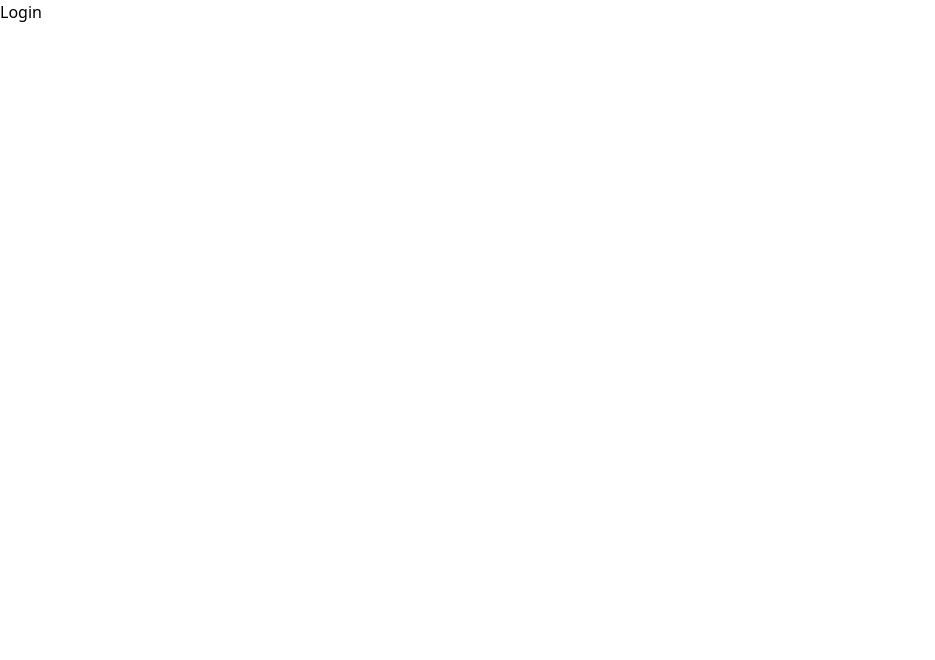
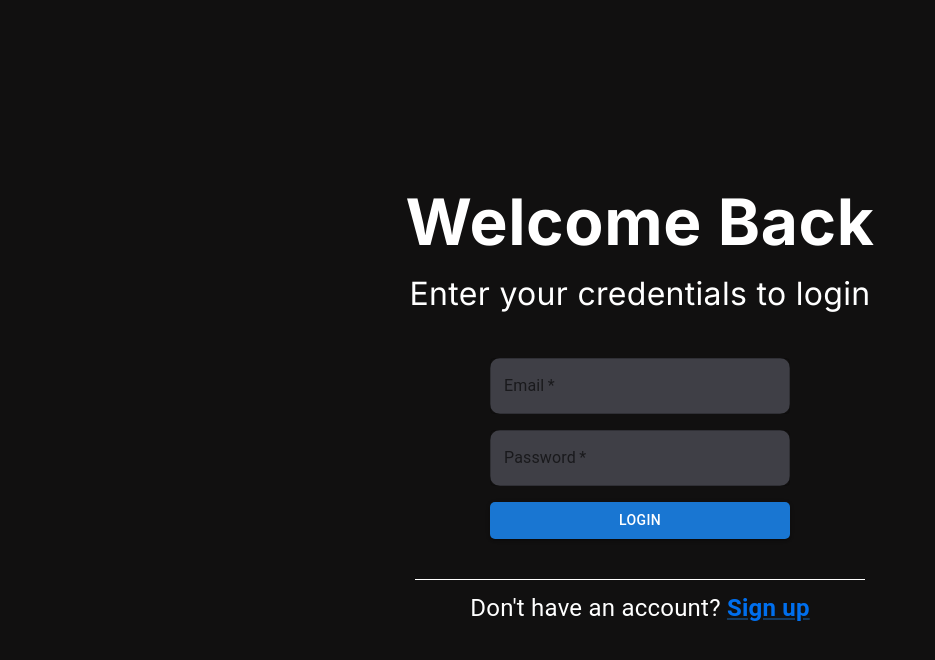
Before and after one commit to PhamAnhKhoi10/advanced-employee-management-system, a React (Vite) app in the folder aems-frontend/: page /login in a window 1280 px wide. Shown: the top 660 px of the page, without its empty margins (0-935 px from the left). Built offline with nearby package versions, Linux system fonts and the light colour scheme.

Commit message:
Khanh | feat login feature

```diff
--- a/aems-frontend/index.html
+++ b/aems-frontend/index.html
@@ -1,7 +1,11 @@
-<!doctype html>
+<!DOCTYPE html>
 <html lang="en">
   <head>
     <meta charset="UTF-8" />
+    <link
+      href="https://fonts.googleapis.com/css2?family=Inter:ital,opsz,wght@0,14..32,100..900;1,14..32,100..900&display=swap"
+      rel="stylesheet"
+    />
     <link rel="icon" type="image/png" href="/logo.png" />
     <meta name="viewport" content="width=device-width, initial-scale=1.0" />
     <title>Employee Management</title>
--- a/aems-frontend/src/App.jsx
+++ b/aems-frontend/src/App.jsx
@@ -1,13 +1,14 @@
 import React from "react";
 import { Routes, Route } from "react-router-dom";
 import Dashboard from "./page/Dashboard";
+import Login from "./page/Login";
 
 const App = () => {
   return (
     <div>
       <Routes>
         <Route path="/" element={<Dashboard />} />
-        <Route path="/login" element={<h1>Login</h1>} />
+        <Route path="/login" element={<Login />} />
       </Routes>
     </div>
   );
--- /dev/null
+++ b/aems-frontend/src/components/settings/config-settings.js
@@ -0,0 +1,14 @@
+// ----------------------------------------------------------------------
+
+export const STORAGE_KEY = "app-settings";
+
+export const defaultSettings = {
+  colorScheme: "light",
+  direction: "ltr",
+  contrast: "default",
+  navLayout: "vertical",
+  primaryColor: "red",
+  navColor: "integrate",
+  compactLayout: false,
+  fontFamily: "Inter",
+};
--- a/aems-frontend/src/output.css
+++ b/aems-frontend/src/output.css
@@ -553,3 +553,7 @@ video {
 [hidden]:where(:not([hidden="until-found"])) {
   display: none;
 }
+
+.flex {
+  display: flex;
+}
--- a/aems-frontend/src/page/Login.jsx
+++ b/aems-frontend/src/page/Login.jsx
@@ -1,8 +1,142 @@
 // src/page/Login.jsx
+import { Box, Button, Link, Stack, TextField, Typography } from "@mui/material";
+import { useForm } from "react-hook-form";
 import React from "react";
+import { loginAsync } from "../services/auth/auth.service";
+import { useDispatch } from "react-redux";
 
-const Login = () => {
-  return <h1>Login</h1>;
-};
+function Login() {
+  const dispatch = useDispatch();
+  const methods = useForm({
+    defaultValues: {
+      email: "",
+      password: "",
+      rememberMe: true,
+    },
+  });
+
+  const { handleSubmit, register } = methods;
+
+  const handleLogin = handleSubmit(async (data) => {
+    try {
+      console.log(data);
+      dispatch(loginAsync(data));
+    } catch (error) {
+      console.error(error);
+    }
+  });
+
+  return (
+    <form onSubmit={handleLogin}>
+      <Stack
+        sx={{
+          bgcolor: "#111010",
+          display: "flex",
+          height: "100vh",
+          justifyContent: "center",
+          fontFamily: "Inter",
+          alignItems: "center",
+        }}
+      >
+        <Typography
+          sx={{
+            fontFamily: "inter",
+            fontWeight: "700",
+            fontSize: "64px",
+            color: "#FFFFFF",
+          }}
+        >
+          Welcome Back
+        </Typography>
+        <Typography
+          sx={{
+            fontFamily: "inter",
+            fontWeight: "400",
+            fontSize: "32px",
+            color: "#FFFFFF",
+          }}
+        >
+          Enter your credentials to login
+        </Typography>
+        <Stack
+          gap={2}
+          sx={{
+            mt: 5,
+          }}
+        >
+          <TextField
+            required
+            rules={{ required: "Email is required" }}
+            {...register("email")}
+            label="Email"
+            sx={{
+              size: "small",
+              input: {
+                color: "#FFFFFF",
+              },
+              width: "300px",
+              borderRadius: "10px",
+              bgcolor: "#3F3F46",
+            }}
+          />
+          <TextField
+            required
+            {...register("password")}
+            label="Password"
+            sx={{
+              input: {
+                color: "#FFFFFF",
+              },
+              size: "small",
+              width: "300px",
+              borderRadius: "10px",
+              bgcolor: "#3F3F46",
+            }}
+          />
+          <Button
+            sx={{
+              borderRadius: "5px",
+              width: "300px",
+            }}
+            size="md"
+            type="submit"
+            variant="contained"
+            color="primary"
+          >
+            Login
+          </Button>
+        </Stack>
+        <Box
+          sx={{
+            mt: 5,
+          }}
+        >
+          <Typography
+            sx={{
+              color: "#FFFFFF",
+              width: "450px",
+              fontSize: "24px",
+              borderTop: "1px solid #FFFFFF",
+              paddingTop: "10px",
+              fontWeight: "400",
+              textAlign: "center",
+            }}
+          >
+            Don&apos;t have an account?{" "}
+            <Link
+              href="/register"
+              sx={{
+                color: "#006FEE",
+                fontWeight: "700",
+              }}
+            >
+              Sign up
+            </Link>
+          </Typography>
+        </Box>
+      </Stack>
+    </form>
+  );
+}
 
 export default Login;
--- /dev/null
+++ b/aems-frontend/src/services/auth/auth.service.js
@@ -0,0 +1,27 @@
+import { createAsyncThunk } from "@reduxjs/toolkit";
+import TokenService, {
+  rememberMeKey,
+  sessionKey,
+  setRememberMe,
+} from "../token.service";
+import { STORAGE_KEY } from "../../components/settings/config-settings";
+import { POST } from "../axios";
+
+export const loginAsync = createAsyncThunk(
+  "auth/login",
+  async (credentials) => {
+    const response = await POST("/login", credentials);
+
+    TokenService.setSession(response.data.session);
+
+    setRememberMe(credentials.rememberMe);
+
+    return response.data;
+  }
+);
+export const doLogout = () => {
+  TokenService.deleteItem(sessionKey);
+  TokenService.deleteItem(rememberMeKey);
+  // reset theme
+  TokenService.deleteItem(STORAGE_KEY);
+};
--- /dev/null
+++ b/aems-frontend/src/services/axios.js
@@ -0,0 +1,92 @@
+import axios from "axios";
+import TokenService from "./token.service";
+import { toast } from "react-toastify";
+import { doLogout } from "./auth/auth.service";
+
+const AxiosInstance = axios.create({
+  baseURL: "http://localhost:3000",
+  withCredentials: true,
+});
+
+AxiosInstance.interceptors.request.use(
+  (config) => {
+    const token = TokenService.getLocalAccessToken();
+    const unAuthorizedUrls = ["/login", "/register"];
+    if (token && config.url && !unAuthorizedUrls.includes(config.url)) {
+      config.headers["Authorization"] = "Bearer " + token;
+    }
+    return config;
+  },
+  (error) => {
+    return Promise.reject(error);
+  }
+);
+AxiosInstance.interceptors.response.use(
+  (response) => {
+    return response;
+  },
+  async (error) => {
+    const originalRequest = error.config;
+    const rememberMe = TokenService.getRememberMe();
+    if ([401, 410].includes(error.response.status) && !originalRequest._retry) {
+      originalRequest._retry = true; // Mark the request as retried to avoid infinite loops.
+      try {
+        if (!rememberMe) {
+          doLogout();
+        }
+
+        const response = await axios.post(
+          `${AxiosInstance.baseURL}/api/v1/refresh`,
+          {},
+          { withCredentials: true }
+        );
+
+        if (response.data.success) {
+          TokenService.setSession(response.data.session);
+
+          return AxiosInstance(originalRequest);
+        } else {
+          return Promise.reject(response.data.message);
+        }
+      } catch (refreshError) {
+        return Promise.reject(refreshError);
+      }
+    }
+
+    if (axios.isAxiosError(error)) {
+      toast.error(
+        error?.response?.data ? error?.response?.data.message : error.message
+      );
+    } else {
+      console.log(error);
+      toast.error("Unknown error");
+    }
+    return Promise.reject(error);
+  }
+);
+
+export const GET = (url, config) => {
+  return AxiosInstance.get(url, config);
+};
+
+export const POST = (url, body, config) => {
+  return AxiosInstance.post(url, body, config);
+};
+
+export const PATCH = (url, body) => {
+  return AxiosInstance.patch(url, body);
+};
+
+export const PUT = (url, body) => {
+  return AxiosInstance.put(url, body);
+};
+
+export const DELETE = (url, config) => {
+  return AxiosInstance.delete(url, config);
+};
+
+export const DOWNLOAD = (url, config) => {
+  return AxiosInstance.get(url, { ...config, responseType: "blob" });
+};
+
+export default AxiosInstance;
--- /dev/null
+++ b/aems-frontend/src/services/token.service.js
@@ -0,0 +1,68 @@
+export const sessionKey = "session";
+export const rememberMeKey = "rememberMe";
+export const getToken = () => {
+  try {
+    const session = localStorage.getItem(sessionKey);
+    if (session === null) {
+      return null;
+    }
+    return JSON.parse(session).accessToken;
+  } catch (error) {
+    console.error("Invalid Token. Redirecting to /login");
+    // setTimeout(doLogout, 300);
+    return null;
+  }
+};
+
+export const getPermissions = () => {
+  try {
+    const session = localStorage.getItem(sessionKey);
+    if (session === null) {
+      return [];
+    }
+    return JSON.parse(session).permissions;
+  } catch (error) {
+    console.error("Invalid Token. Redirecting to /login");
+    // setTimeout(doLogout, 300);
+    return [];
+  }
+};
+
+export const setSession = (newSession) => {
+  localStorage.setItem(sessionKey, JSON.stringify(newSession));
+};
+
+export const getSession = () => {
+  const session = localStorage.getItem(sessionKey);
+  if (session) {
+    return JSON.parse(session);
+  }
+  return null;
+};
+
+export const deleteItem = (key) => {
+  localStorage.removeItem(key);
+};
+
+export const setRememberMe = (rememberMe) => {
+  localStorage.setItem(rememberMeKey, JSON.stringify(rememberMe));
+};
+
+export const getRememberMe = () => {
+  const rememberMe = localStorage.getItem(rememberMeKey);
+  if (rememberMe) {
+    return JSON.parse(rememberMe);
+  }
+  return null;
+};
+
+const TokenService = {
+  getToken,
+  getPermissions,
+  setSession,
+  getSession,
+  deleteItem,
+  setRememberMe,
+  getRememberMe,
+};
+export default TokenService;
```
Also changed, not shown: aems-frontend/data/auth/auth.model.js (added), 1 other file (tests, documents, lock files or other folders).
